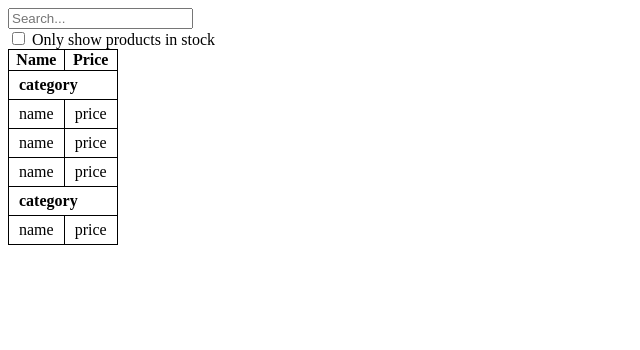
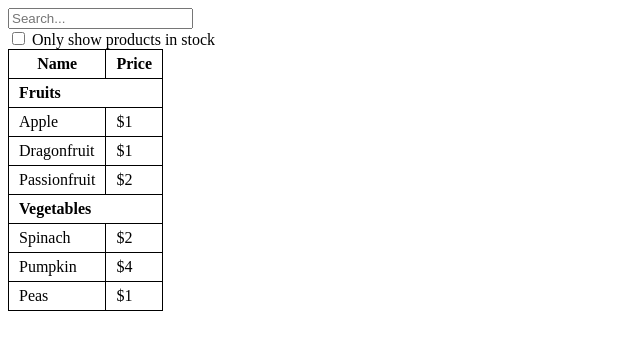
Before and after one commit to elste/learning-react, a React (Vite) app in the folder 03-thinking-in-react/: page / in a window 1280 px wide. Shown: the top 350 px of the page, without its empty margins (0-640 px from the left). Built offline with nearby package versions, Linux system fonts and the light colour scheme.

Commit message:
ProductTable/Rows show values

```diff
--- a/03-thinking-in-react/src/App.jsx
+++ b/03-thinking-in-react/src/App.jsx
@@ -1,12 +1,21 @@
-import { useState } from 'react'
 import FilterableProductTable from '/src/components/product/FilterableProductTable'
 
+const products = [
+  { category: "Fruits", price: "$1", stocked: true, name: "Apple" },
+  { category: "Fruits", price: "$1", stocked: true, name: "Dragonfruit" },
+  { category: "Fruits", price: "$2", stocked: false, name: "Passionfruit" },
+  { category: "Vegetables", price: "$2", stocked: true, name: "Spinach" },
+  { category: "Vegetables", price: "$4", stocked: false, name: "Pumpkin" },
+  { category: "Vegetables", price: "$1", stocked: true, name: "Peas" }
+]
+
 function App() {
-  const [count, setCount] = useState(0)
+
+
 
   return (
     <>
-      <FilterableProductTable></FilterableProductTable>
+      <FilterableProductTable products={products}></FilterableProductTable>
     </>
   )
 }
--- a/03-thinking-in-react/src/components/product/FilterableProductTable.jsx
+++ b/03-thinking-in-react/src/components/product/FilterableProductTable.jsx
@@ -1,11 +1,12 @@
 import ProductFilter from '/src/components/product/ProductFilter'
 import ProductTable from '/src/components/product/ProductTable'
 
-function FilterableProductTable() {
+function FilterableProductTable({ products }) {
     return (
         <>
             <ProductFilter />
-            <ProductTable />
+            <ProductTable products={products} />
+
         </>
     )
 }
--- a/03-thinking-in-react/src/components/product/ProductCategoryRow.jsx
+++ b/03-thinking-in-react/src/components/product/ProductCategoryRow.jsx
@@ -1,7 +1,7 @@
-function ProductCategoryRow() {
+function ProductCategoryRow({ category }) {
     return (
         <tr><td colSpan={2}>
-            <b>category</b>
+            <b>{category}</b>
         </td></tr>
     )
 }
--- a/03-thinking-in-react/src/components/product/ProductItemRow.jsx
+++ b/03-thinking-in-react/src/components/product/ProductItemRow.jsx
@@ -1,7 +1,7 @@
-function ProductItemRow() {
+function ProductItemRow({product}) {
     return (
 
-        <tr><td>name</td><td>price</td></tr>
+        <tr><td>{product.name}</td><td>{product.price}</td></tr>
     )
 }
 
--- a/03-thinking-in-react/src/components/product/ProductTable.jsx
+++ b/03-thinking-in-react/src/components/product/ProductTable.jsx
@@ -2,8 +2,22 @@
 import ProductCategoryRow from '/src/components/product/ProductCategoryRow'
 import ProductItemRow from '/src/components/product/ProductItemRow'
 
-function ProductTable() {
+function ProductTable({ products }) {
+
+    let rows = []
+    let cat = null;
+
+    products.forEach(p => {
+        if (p.category != cat) {
+            rows = [...rows, (<ProductCategoryRow category={p.category}></ProductCategoryRow>)]
+            cat = p.category
+        }
+
+        rows = [...rows, (<ProductItemRow product={p}></ProductItemRow>)]
+    });
+
     return (
+        <>
             <table className="product-table">
                 <thead>
                     <tr>
@@ -12,14 +26,10 @@ function ProductTable() {
                     </tr>
                 </thead>
                 <tbody>
-                    <ProductCategoryRow />
-                    <ProductItemRow />
-                    <ProductItemRow />
-                    <ProductItemRow />
-                    <ProductCategoryRow />
-                    <ProductItemRow />
+                    {rows}
                 </tbody>
             </table>
+        </>
     )
 }
 
--- a/03-thinking-in-react/src/index.css
+++ b/03-thinking-in-react/src/index.css
@@ -5,6 +5,6 @@ td {
   border-collapse: collapse;
 }
 
-td {
+th, td {
   padding: 5px 10px;
 }
```
